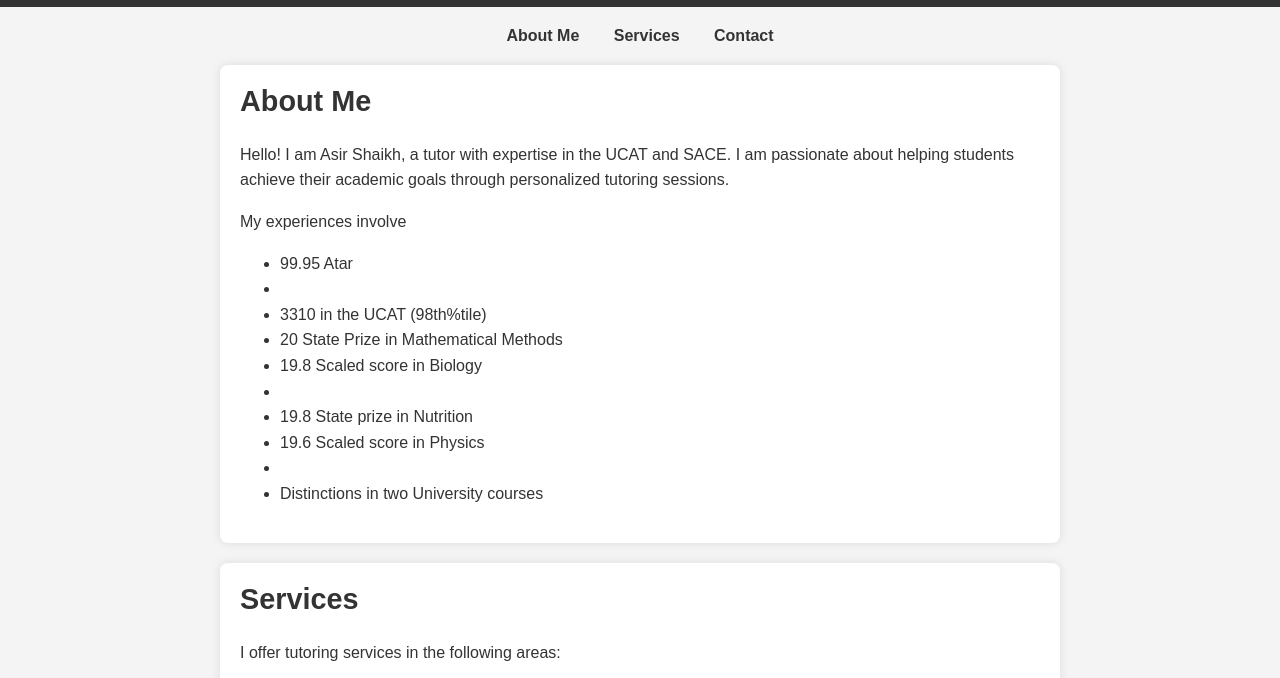
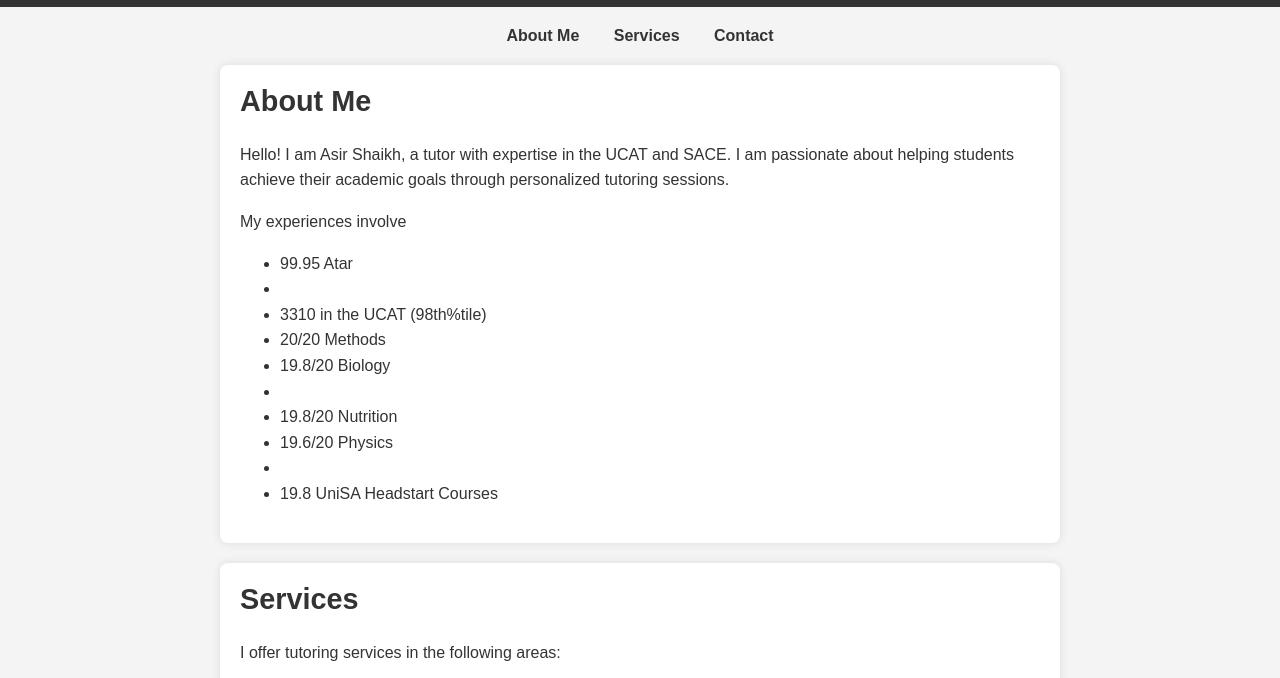
Before and after one commit to asir-shaikh/asir.shaikh, a plain HTML site: page index.html in a window 1280 px wide. Shown: the part 77-755 px from the top of the page. Drawn offline with Linux system fonts and the light colour scheme.

Commit message:
Update index.html

```diff
--- a/index.html
+++ b/index.html
@@ -67,13 +67,13 @@
         <p>Hello! I am Asir Shaikh, a  tutor with expertise in the UCAT and SACE. I am passionate about helping students achieve their academic goals through personalized tutoring sessions.</p>
         <p>My experiences involve</p>
         <ul>
-            <li> 99.95 Atar <li>
-            <li> 3310 in the UCAT (98th%tile) </li>
-            <li> 20 State Prize in Mathematical Methods </li>
-            <li> 19.8 Scaled score in Biology <li>
-            <li> 19.8 State prize in Nutrition </li>
-            <li> 19.6 Scaled score in Physics <li>
-            <li> Distinctions in two University courses </li>
+            <li> 99.95 Atar<li>
+            <li> 3310 in the UCAT (98th%tile)</li>
+            <li> 20/20 Methods</li>
+            <li> 19.8/20 Biology<li>
+            <li> 19.8/20 Nutrition</li>
+            <li> 19.6/20 Physics<li>
+            <li> 19.8 UniSA Headstart Courses</li>
         </ul>
     </section>
 
```
